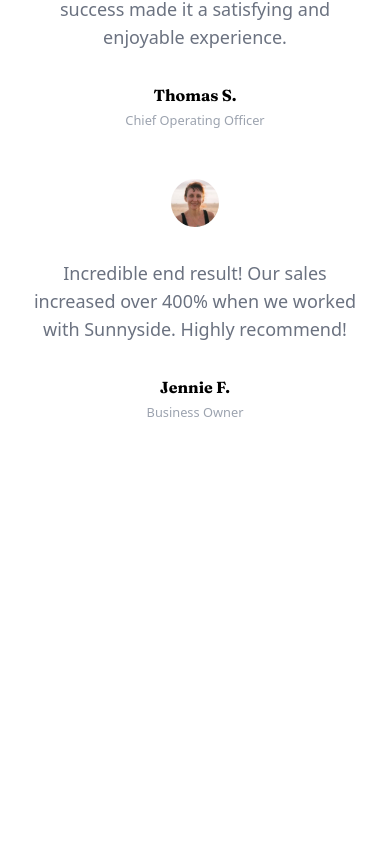
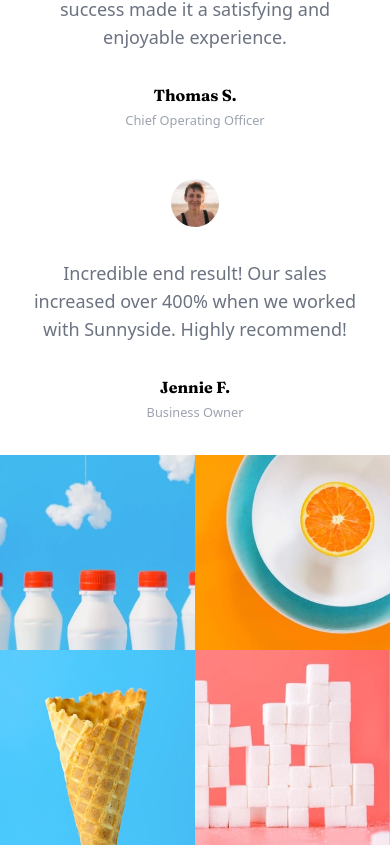
Before and after one commit to mdubelbeis/sunnyside-agency-landing-page, a React (Vite) app: page / in a window 390 px wide. Shown: the part 3748-4593 px from the top of the page. Before the commit the page ends 4203 px from the top, so only its background shows below. Built offline with nearby package versions, Linux system fonts and the light colour scheme.

Commit message:
created grid for mobile image layout

```diff
--- a/src/components/App.jsx
+++ b/src/components/App.jsx
@@ -1,6 +1,7 @@
 import Header from './header/Header';
 import Products from './products/Products';
 import ClientTestimonials from './testimonials/ClientTestimonials';
+import Images from './Images';
 
 const App = () => {
   return (
@@ -9,6 +10,7 @@ const App = () => {
       <main>
         <Products />
         <ClientTestimonials />
+        <Images />
       </main>
     </div>
   );
--- /dev/null
+++ b/src/components/Images.jsx
@@ -0,0 +1,25 @@
+import mobileMilkBottles from '../images/mobile/image-gallery-milkbottles.jpg';
+import mobileCone from '../images/mobile/image-gallery-cone.jpg';
+import mobileOrange from '../images/mobile/image-gallery-orange.jpg';
+import mobileSugarCubes from '../images/mobile/image-gallery-sugar-cubes.jpg';
+
+const Images = () => {
+  return (
+    <div className="grid grid-cols-2">
+      <div>
+        <img src={mobileMilkBottles} alt="milk bottles" />{' '}
+      </div>
+      <div>
+        <img src={mobileOrange} alt="orange on plate" />{' '}
+      </div>
+      <div>
+        <img src={mobileCone} alt="ice cream cone" />{' '}
+      </div>
+      <div>
+        <img src={mobileSugarCubes} alt="sugar cubes" />
+      </div>
+    </div>
+  );
+};
+
+export default Images;
```
